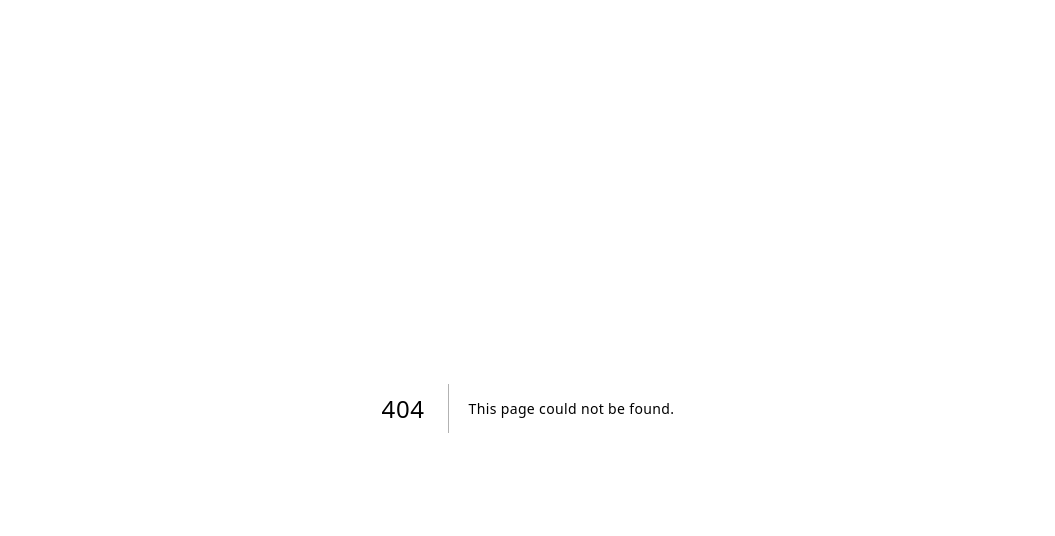
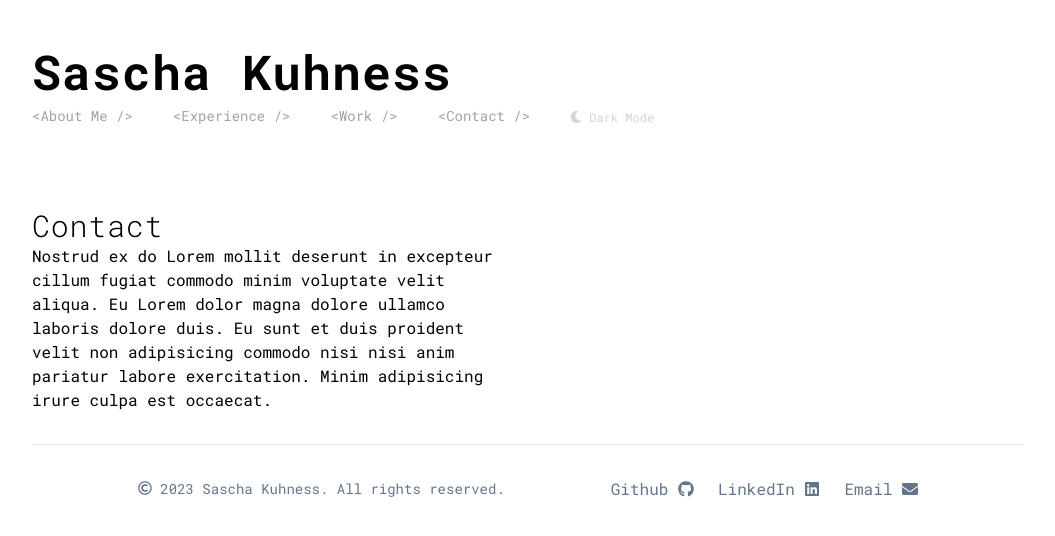
Before and after one commit to SaschaVII/portfolio, a Next.js app: page /contact in a window 1280 px wide. Before the commit this address had no page. Shown: the top 536 px of the page, without its empty margins (112-1167 px from the left). Built offline with nearby package versions, Linux system fonts and the light colour scheme.

Commit message:
Add Routing and Boilerplate Pages

```diff
--- a/components/mainNav.js
+++ b/components/mainNav.js
@@ -1,3 +1,4 @@
+import Link from "next/link";
 import { FaMoon, FaSun } from "react-icons/fa";
 
 const routes = [
@@ -16,12 +17,12 @@ const MainNav = ({ className, title, showDarkMode, darkModeState, onDarkMode })
             <div className="flex flex-col gap-2 sm:gap-10 sm:flex-row flex-wrap sm:self-center">
                 {routes.map(item => {
                     return (
-                        <a key={item.id} className="text-sm text-primary-400 hover:text-primary-900 dark:text-slate-400 dark:hover:text-slate-200 before:content-['<'] after:content-['_/>'] whitespace-nowrap sm:self-center" href={item.url}>
+                        <Link key={item.id} className="text-sm text-primary-400 hover:text-primary-900 dark:text-slate-400 dark:hover:text-slate-200 before:content-['<'] after:content-['_/>'] whitespace-nowrap sm:self-center" href={item.url}>
                             {item.title}
-                        </a>
+                        </Link>
                     )
                 })}
-                { (showDarkMode) &&
+                {(showDarkMode) &&
                     <div className="hidden sm:inline self-center">
                         <button className="text-xs text-primary-300 hover:text-primary-800 dark:text-slate-500 dark:hover:text-slate-200" type="secondary" onClick={onDarkMode}>{darkModeBtnText}</button>
                     </div>
--- a/pages/_app.js
+++ b/pages/_app.js
@@ -1,5 +1,8 @@
+import Footer from '@/components/footer';
+import MainNav from '@/components/mainNav'
 import '@/styles/globals.css'
 import { Roboto_Mono } from 'next/font/google'
+import { useEffect, useState } from 'react';
 
 const robotoMono = Roboto_Mono({
   subsets: ['latin'],
@@ -7,9 +10,39 @@ const robotoMono = Roboto_Mono({
 })
 
 export default function App({ Component, pageProps }) {
+  const [darkMode, setDarkMode] = useState(false);
+
+  useEffect(() => {
+    if (localStorage.darkMode) {
+      if (JSON.parse(localStorage.darkMode) === true) {
+        setDarkMode(true);
+        document.querySelector("html").classList.add("dark");
+      } else {
+        setDarkMode(false);
+        document.querySelector("html").classList.remove("dark");
+      }
+    }
+  }, [darkMode]);
+
+  const toggleDarkMode = () => {
+    setDarkMode((current) => {
+      if (current) {
+        localStorage.darkMode = false;
+        document.querySelector("html").classList.remove("dark");
+        return false;
+      } else {
+        localStorage.darkMode = true;
+        document.querySelector("html").classList.add("dark");
+        return true;
+      }
+    });
+  };
+
   return (
     <main className={`${robotoMono.variable} font-mono`}>
+      <MainNav title="Sascha Kuhness" className="mb-20" showDarkMode={true} darkModeState={darkMode} onDarkMode={toggleDarkMode} />
       <Component {...pageProps} />
+      <Footer />
     </main>
   )
 }
--- a/pages/about.js
+++ b/pages/about.js
@@ -1,11 +1,8 @@
 import Button from "@/components/button";
-import Footer from "@/components/footer";
-import MainNav from "@/components/mainNav";
 
 const About = () => {
     return (
         <>
-            <MainNav title="Sascha Kuhness" />
             <div className="container mt-5 sm:mt-20">
                 <div className="grid grid-cols-1 md:grid-cols-2 gap-4">
                     <section>
@@ -19,7 +16,6 @@ const About = () => {
                     </section>
                 </div>
             </div>
-            <Footer />
         </>
     );
 };
--- /dev/null
+++ b/pages/contact.js
@@ -0,0 +1,20 @@
+const Contact = () => {
+    return (
+        <>
+            <div className="container mt-5 sm:mt-20">
+                <div className="grid grid-cols-1 md:grid-cols-2 gap-4">
+                    <div className="grid grid-cols-1 md:grid-cols-1 gap-4">
+                        <section>
+                            <h1>Contact</h1>
+                            <p>
+                                Nostrud ex do Lorem mollit deserunt in excepteur cillum fugiat commodo minim voluptate velit aliqua. Eu Lorem dolor magna dolore ullamco laboris dolore duis. Eu sunt et duis proident velit non adipisicing commodo nisi nisi anim pariatur labore exercitation. Minim adipisicing irure culpa est occaecat.
+                            </p>
+                        </section>
+                    </div>
+                </div>
+            </div>
+        </>
+    );
+};
+
+export default Contact;
--- /dev/null
+++ b/pages/experience.js
@@ -0,0 +1,18 @@
+const Experience = () => {
+    return (
+        <>
+            <div className="container mt-5 sm:mt-20">
+                <div className="grid grid-cols-1 md:grid-cols-1 gap-4">
+                    <section>
+                        <h1>Experience</h1>
+                        <p>
+                            Nostrud ex do Lorem mollit deserunt in excepteur cillum fugiat commodo minim voluptate velit aliqua. Eu Lorem dolor magna dolore ullamco laboris dolore duis. Eu sunt et duis proident velit non adipisicing commodo nisi nisi anim pariatur labore exercitation. Minim adipisicing irure culpa est occaecat.
+                        </p>
+                    </section>
+                </div>
+            </div>
+        </>
+    );
+};
+
+export default Experience;
--- a/pages/index.js
+++ b/pages/index.js
@@ -1,5 +1,6 @@
 import MainNav from "@/components/mainNav";
 import StylesShowcase from "@/components/stylesShowcase";
+import Link from "next/link";
 import { useEffect, useState } from "react";
 
 export default function Home() {
--- /dev/null
+++ b/pages/work.js
@@ -0,0 +1,20 @@
+const Work = () => {
+    return (
+        <>
+            <div className="container mt-5 sm:mt-20">
+                <div className="grid grid-cols-1 md:grid-cols-2 gap-4">
+                    <div className="grid grid-cols-1 md:grid-cols-1 gap-4">
+                        <section>
+                            <h1>Work</h1>
+                            <p>
+                                Nostrud ex do Lorem mollit deserunt in excepteur cillum fugiat commodo minim voluptate velit aliqua. Eu Lorem dolor magna dolore ullamco laboris dolore duis. Eu sunt et duis proident velit non adipisicing commodo nisi nisi anim pariatur labore exercitation. Minim adipisicing irure culpa est occaecat.
+                            </p>
+                        </section>
+                    </div>
+                </div>
+            </div>
+        </>
+    );
+};
+
+export default Work;
```
